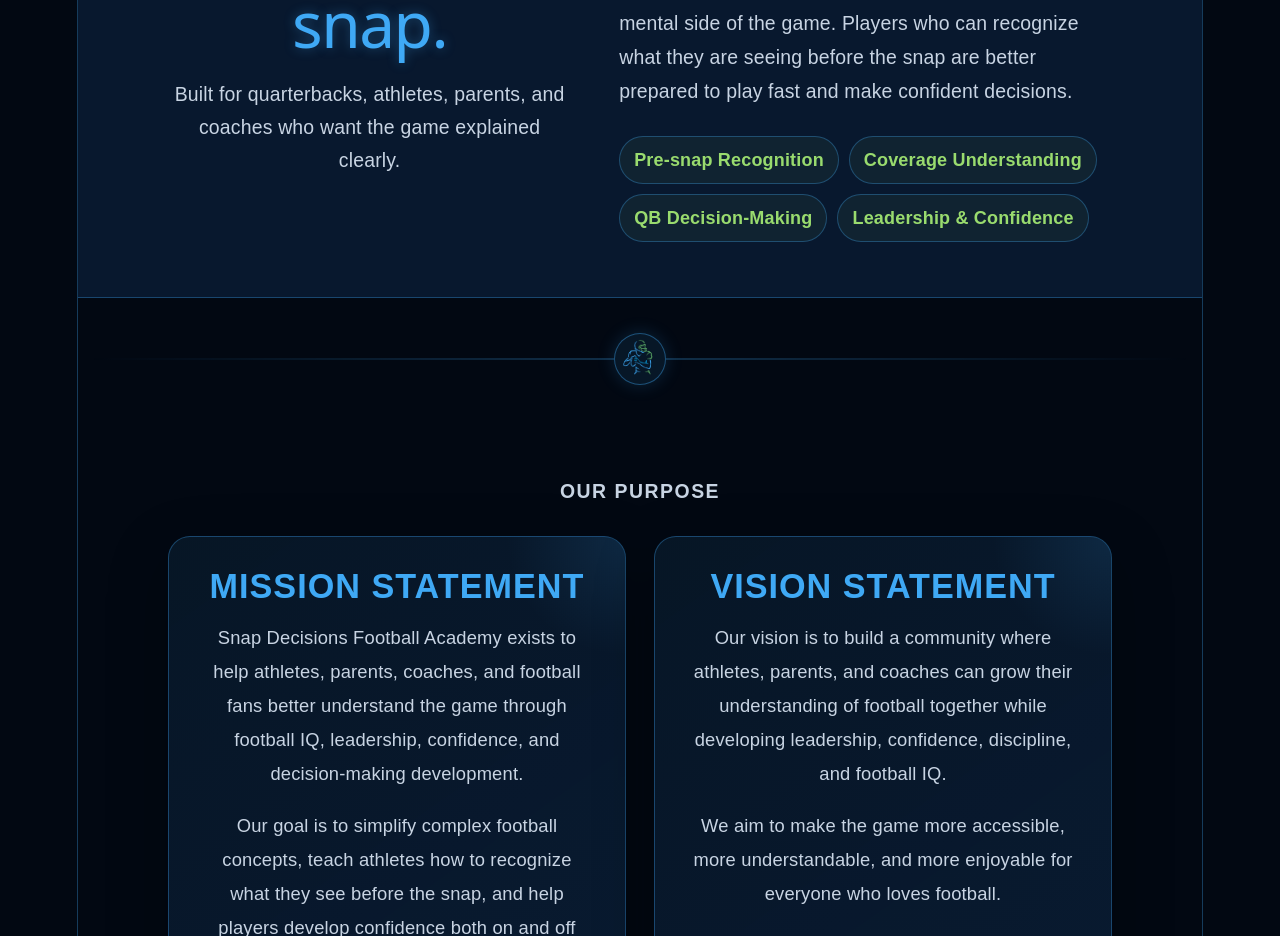
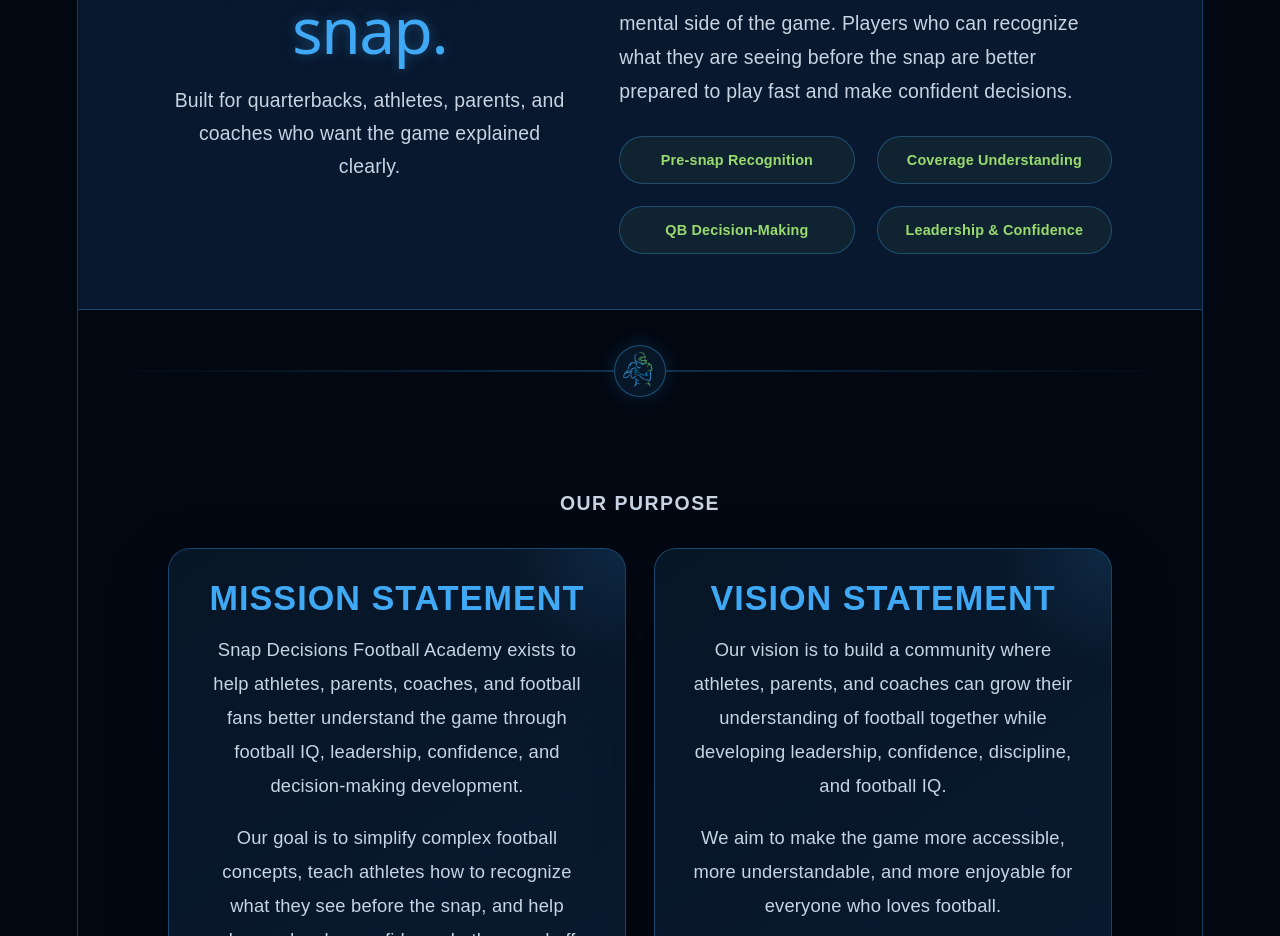
Before and after one commit to rdm004/sdfa, a React (Vite) app: page / in a window 1280 px wide. Shown: the part 2560-3496 px from the top of the page. Built offline with nearby package versions, Linux system fonts and the light colour scheme.

Commit message:
adjustments to .about-list and .about-list span to fix alignement issues.

```diff
--- a/src/App.css
+++ b/src/App.css
@@ -406,16 +406,17 @@
   }
 
 .about-list {
-    display: flex;
-    flex-wrap: wrap;
-    gap: 10px;
+  font-size: 0.8rem;
+  display: grid;
+  grid-template-columns: repeat(2, 1fr);
+  gap: 22px;
   margin-top: 28px;
-    justify-content: flex-start;
 }
 
 .about-list span {
-    display: inline-flex;
+  display: flex;
   align-items: center;
+  justify-content: center;
   border: 1px solid var(--border);
   color: var(--green);
   padding: 10px 14px;
@@ -423,6 +424,7 @@
   font-weight: 800;
   background: rgba(153, 219, 110, 0.06);
   white-space: nowrap;
+  text-align: center;
 }
 
   .about-section > div:first-child {
```
Lines whose indentation alone changed are shown as unchanged.
